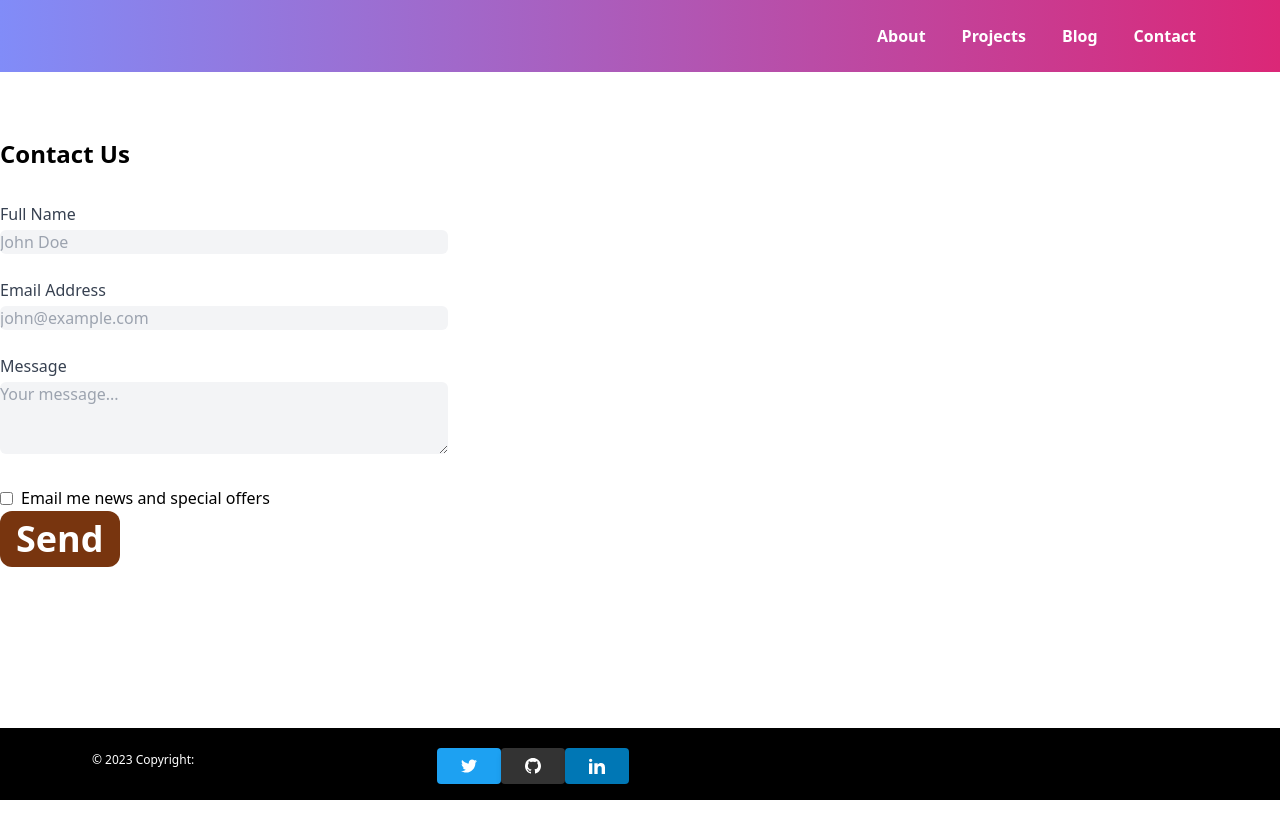
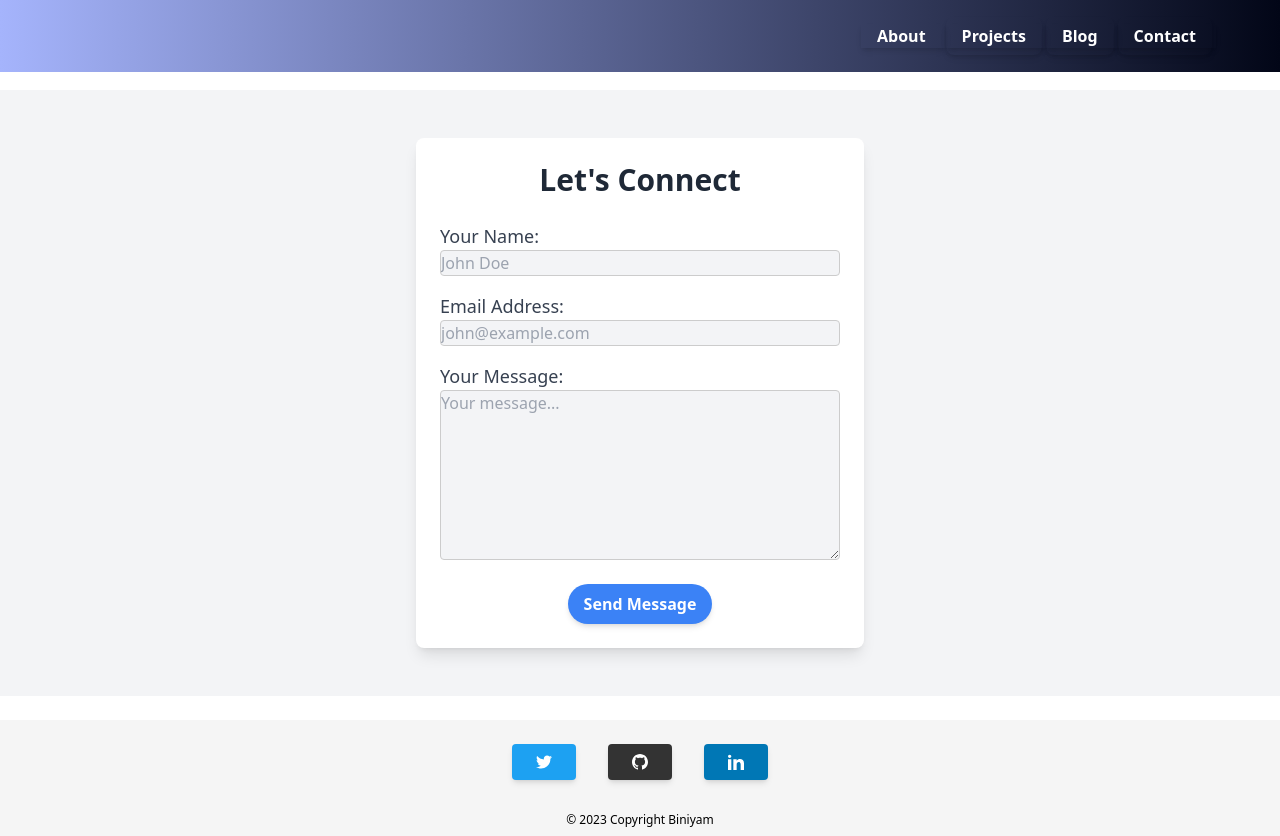
Before and after one commit to besod/Portfolio, a Django app: page /contact/ in a window 1280 px wide. Before the commit the page ends 800 px from the top, so only its background shows below. Run offline with Django 4.2, Linux system fonts and the light colour scheme; some libraries are stand-ins or nearby versions.

Commit message:
contact page done

```diff
--- a/personal/core/forms.py
+++ b/personal/core/forms.py
@@ -6,8 +6,8 @@ class ContactForm(forms.Form):
         max_length=100,
         label='Name',
         widget=forms.TextInput(attrs={
-            'class': 'form-input mt-4 block w-full py-3 px-4 rounded-md text-lg bg-white border-gray-400 focus:bg-white focus:outline-none focus:border-blue-500',
-            'placeholder': 'Name',
+            'class': "mt-1 block w-full rounded bg-gray-100 border-transparent focus:border-gray-500 focus:bg-white focus:ring-0",
+            'placeholder': 'John Doe',
             'style': 'border: 1px solid #ccc'
         }),
         required=True
@@ -15,18 +15,19 @@ class ContactForm(forms.Form):
     email = forms.EmailField(
         label='Email',
         widget=forms.EmailInput(attrs={
-                                'class': 'form-input mt-4 block w-full py-3 px-4 rounded-md text-lg bg-white border-gray-400 focus:bg-white focus:outline-none focus:border-blue-500',
-                                'placeholder': 'Email',
+                                'class': "mt-1 block w-full rounded bg-gray-100 border-transparent focus:border-gray-500 focus:bg-white focus:ring-0",
+                                'placeholder': "john@example.com",
                                 'style': 'border: 1px solid #ccc'
                                 }),
         required=True
     )
     message = forms.CharField(
         widget=forms.Textarea(attrs={
-            'class': 'form-input mt-4 block w-full py-3 px-4 rounded-md text-lg bg-white border-gray-400 focus:bg-white focus:outline-none focus:border-blue-500',
-            'placeholder': 'Message',
+            'class': "mt-1 block w-full rounded bg-gray-100 border-transparent focus:border-gray-500 focus:bg-white focus:ring-0",
+
+            'placeholder':"Your message...",
             'style': 'border: 1px solid #ccc',
-            'rows': 4  # Change this value to adjust the height
+            'rows': 7  # Change this value to adjust the height
         }),
         label='Message',
         required=True
--- /dev/null
+++ b/personal/core/static/js/navigation.js
@@ -0,0 +1,12 @@
+// Get the current URL path
+const path = window.location.pathname;
+
+// Find the navigation links
+const links = document.querySelectorAll(".nav-link");
+
+// Loop through the links and check if the link's href matches the current path
+links.forEach((link) => {
+  if (link.getAttribute("href") === path) {
+    link.classList.add("active"); // Add a class to highlight the active link
+  }
+});
--- a/personal/core/templates/common/base.html
+++ b/personal/core/templates/common/base.html
@@ -8,7 +8,7 @@
 
     <script src="https://cdn.tailwindcss.com"></script>
     <script src="https://code.jquery.com/jquery-3.6.0.min.js"></script>
-    <!-- Add icon library -->
+
     <link
       rel="stylesheet"
       href="https://cdnjs.cloudflare.com/ajax/libs/font-awesome/4.7.0/css/font-awesome.min.css"
@@ -18,102 +18,52 @@
       type="text/css"
       href="{% static 'css/style.css' %}"
     />
+    <script src="{% static 'js/navigation.js' %}"></script>
   </head>
 
   <body class="flex flex-col min-h-screen">
     <header
       id="home"
-      class="flex bg-gradient-to-r from-indigo-400 to-pink-600 py-6 px-16 fixed top-0 left-0 right-0 z-40"
+      class="flex bg-gradient-to-r from-indigo-300 to-slate-950 py-6 px-16 fixed top-0 left-0 right-0 z-40"
     >
       <nav class="navbar flex items-center w-full">
         <div class="flex-grow lg:flex lg:items-center lg:w-auto">
           <ul
             class="w-full justify-end flex-grow lg:flex lg:items-center lg:w-auto ml-auto"
           >
-            <li>
+            <li class="shadow-md transition duration-300 transform hover:scale-105">
               <a
                 href="{% url 'core:index' %}"
-                class="px-4 py-2 mr-1 text-white font-bold hover:bg-amber-600 rounded-full"
+                class="px-4 py-2 mr-1 text-white font-bold hover:bg-blue-400  rounded-lg  "
                 >About</a
               >
             </li>
-            <li>
+            <li class="shadow-md transition duration-300 transform hover:scale-105">
               <a
                 href="{% url 'core:project' %}"
-                class="px-4 py-2 mr-1 text-white font-bold hover:bg-amber-600 rounded-full"
+                class="px-4 py-2 mr-1 text-white font-bold hover:bg-blue-400 rounded-lg shadow-md transition duration-300 transform hover:scale-105"
               >
                 Projects
               </a>
             </li>
 
-            <li>
+            <li class="shadow-md transition duration-300 transform hover:scale-105">
               <a
                 href="{% url 'core:blog' %}"
-                class="px-4 py-2 mr-1 text-white font-bold hover:bg-amber-600 rounded-full"
+                class="px-4 py-2 mr-1 text-white font-bold hover:bg-blue-400 rounded-lg shadow-md transition duration-300 transform hover:scale-105"
                 >Blog</a
               >
             </li>
-            <li>
+            <li class="shadow-md transition duration-300 transform hover:scale-105">
               <a
                 href="{% url 'core:contact' %}"
-                class="px-4 py-2 mr-1 text-white font-bold hover:bg-amber-600 rounded-full"
+                class="px-4 py-2 mr-1 text-white font-bold hover:bg-blue-400 rounded-lg shadow-md transition duration-300 transform hover:scale-105"
                 >Contact</a
               >
             </li>
           </ul>
         </div>
 
-        <!-- search form  -->
-        <!-- <form class="flex items-center ml-4 pl-0" action="" method="get">
-          <label for="simple-search" class="sr-only">Search</label>
-          <div class="relative w-full">
-            <div
-              class="absolute inset-y-0 left-0 flex items-center pl-3 pointer-events-none"
-            >
-              <svg
-                aria-hidden="true"
-                class="w-5 h-5 text-gray-500 dark:text-gray-400"
-                fill="currentColor"
-                viewBox="0 0 20 20"
-                xmlns="http://www.w3.org/2000/svg"
-              >
-                <path
-                  fill-rule="evenodd"
-                  d="M8 4a4 4 0 100 8 4 4 0 000-8zM2 8a6 6 0 1110.89 3.476l4.817 4.817a1 1 0 01-1.414 1.414l-4.816-4.816A6 6 0 012 8z"
-                  clip-rule="evenodd"
-                ></path>
-              </svg>
-            </div>
-            <input
-              type="text"
-              id="simple-search"
-              class="bg-gray-50 border border-gray-300 text-gray-900 text-sm rounded-lg focus:ring-amber-500 focus:border-amber-500 block w-full pl-10 p-2.5 dark:bg-gray-700 dark:border-gray-600 dark:placeholder-gray-400 dark:text-white dark:focus:ring-amber-500 dark:focus:border-amber-500"
-              name="q"
-              placeholder="Search"
-              required
-            />
-          </div>
-          <button
-            type="submit"
-            class="p-2.5 ml-2 text-sm font-medium text-white bg-amber-500 rounded-lg border border-amber-500 hover:bg-amber-600 focus:ring-4 focus:outline-none focus:ring-amber-500 dark:bg-amber-600 dark:hover:bg-amber-600 dark:focus:ring-amber-600"
-          >
-            <svg
-              class="w-5 h-5"
-              fill="none"
-              stroke="currentColor"
-              viewBox="0 0 24 24"
-              xmlns="http://www.w3.org/2000/svg"
-            >
-              <path
-                stroke-linecap="round"
-                stroke-linejoin="round"
-                stroke-width="2"
-                d="M21 21l-6-6m2-5a7 7 0 11-14 0 7 7 0 0114 0z"
-              ></path>
-            </svg>
-            <span class="sr-only">Search</span>
-          </button>
-        </form> -->
        </nav>
     </header>
 
@@ -122,25 +72,16 @@
     </div>
 
     <!-- footer content -->
-    <footer
-      class="bg-black text-center pl-20 text-white lg:text-left text-xs z-10"
-    >
-      <div class="mx-3 pt-5 text-center md:text-left pb-2">
-        <div class="grid-1 grid gap-1 md:grid-cols-2 lg:grid-cols-4">
-          <div>
-            <div class="bg-black text-white mt-1">
-              <span>© 2023 Copyright:</span>
-            </div>
-          </div>
-          <div>
-            <div class="flex justify-center items-center">
-              <div class="flex justify-center items-center">
+    <footer id="footer" class=" mt-6 bg-neutral-100">
+      <ul class="flex justify-center justify-items-center p-2  text-white lg:text-left text-xs  " >
+
+           <li class="p-4 ">
                   <!-- Twitter -->
                   <button
                     type="button"
                     data-te-ripple-init
                     data-te-ripple-color="light"
-                  class="hover:text-orange-400 mb-2 inline-block rounded px-6 py-2.5 text-xs font-medium uppercase leading-normal text-white shadow-md transition duration-150 ease-in-out hover:shadow-lg focus:shadow-lg focus:outline-none focus:ring-0 active:shadow-lg"
+                    class="hover:text-orange-400 mb-2 inline-block rounded px-6 py-2.5 text-xs font-medium uppercase leading-normal text-white shadow-md transition duration-150 ease-in-out hover:shadow-lg focus:shadow-lg focus:outline-none focus:ring-0 active:shadow-lg shadow-md transition duration-300 transform hover:scale-105"
                     style="background-color: #1da1f2"
                   >
                     <svg
@@ -154,8 +95,10 @@
                       />
                     </svg>
                   </button>
+                </li>
 
                   <!-- github -->
+                  <li class="p-4">
                   <a
                     href="https://github.com/besod?tab=repositories"
                     target="_blank"
@@ -165,7 +108,7 @@
                       type="button"
                       data-te-ripple-init
                       data-te-ripple-color="light"
-                    class="hover:text-orange-400 mb-2 inline-block rounded px-6 py-2.5 text-xs font-medium uppercase leading-normal text-white shadow-md transition duration-150 ease-in-out hover:shadow-lg focus:shadow-lg focus:outline-none focus:ring-0 active:shadow-lg"
+                      class="hover:text-orange-400 mb-2 inline-block rounded px-6 py-2.5 text-xs font-medium uppercase leading-normal text-white shadow-md transition duration-150 ease-in-out hover:shadow-lg focus:shadow-lg focus:outline-none focus:ring-0 active:shadow-lg shadow-md transition duration-300 transform hover:scale-105"
                       style="background-color: #333"
                     >
                       <svg
@@ -180,9 +123,9 @@
                       </svg>
                     </button>
                   </a>
-
+                </li>
                   <!-- Linkedin -->
-                <a
+                  <li class="p-4"><a
                     href="https://www.linkedin.com/in/biniyam-negussie/"
                     target="_blank"
                     rel="noopener noreferrer"
@@ -191,7 +134,7 @@
                       type="button"
                       data-te-ripple-init
                       data-te-ripple-color="light"
-                    class="hover:text-orange-400 mb-2 inline-block rounded px-6 py-2.5 text-xs font-medium uppercase leading-normal text-white shadow-md transition duration-150 ease-in-out hover:shadow-lg focus:shadow-lg focus:outline-none focus:ring-0 active:shadow-lg"
+                      class="hover:text-orange-400 mb-2 inline-block rounded px-6 py-2.5 text-xs font-medium uppercase leading-normal text-white shadow-md transition duration-150 ease-in-out hover:shadow-lg focus:shadow-lg focus:outline-none focus:ring-0 active:shadow-lg shadow-md transition duration-300 transform hover:scale-105"
                       style="background-color: #0077b5"
                     >
                       <svg
@@ -205,12 +148,18 @@
                         />
                       </svg>
                     </button>
-                </a>
+                  </a> </li>
+                </div>
+              </li>
             </div>
           </div>
         </div>
-        </div>
-      </div>
+
+      </ul>
+      <ul class="flex justify-center justify-items-center  text-black lg:text-left text-xs  pb-2">
+        <li class="">
+          <span>© 2023 Copyright Biniyam</span>
+      </li></ul>
     </footer>
   </body>
 </html>
--- a/personal/core/templates/contact.html
+++ b/personal/core/templates/contact.html
@@ -1,60 +1,50 @@
 {% extends "common/base.html" %} {% load static %} {% block content %}
 
-<div class="py-12">
-  <h2 class="text-2xl font-bold">Contact Us</h2>
-  <div class="mt-8 max-w-md">
-    <div class="grid grid-cols-1 gap-6">
-      <label class="block">
-        <span class="text-gray-700">Full Name</span>
-        <input
-          type="text"
-          class="mt-1 block w-full rounded-md bg-gray-100 border-transparent focus:border-gray-500 focus:bg-white focus:ring-0"
-          placeholder="John Doe"
-        />
-      </label>
-
-      <label class="block">
-        <span class="text-gray-700">Email Address</span>
-        <input
-          type="email"
-          class="mt-1 block w-full rounded-md bg-gray-100 border-transparent focus:border-gray-500 focus:bg-white focus:ring-0"
-          placeholder="john@example.com"
-        />
-      </label>
-
-
-      <label class="block">
-        <span class="text-gray-700">Message</span>
-        <textarea
-          class="mt-1 block w-full rounded-md bg-gray-100 border-transparent focus:border-gray-500 focus:bg-white focus:ring-0"
-          rows="3"
-          placeholder="Your message..."
-        ></textarea>
-      </label>
-
-      <div class="block">
-        <div class="mt-2">
-          <div>
-            <label class="inline-flex items-center">
-              <input
-                type="checkbox"
-                class="rounded bg-gray-200 border-transparent focus:border-transparent focus:bg-gray-200 text-gray-700 focus:ring-1 focus:ring-offset-2 focus:ring-gray-500"
-              />
-              <span class="ml-2">Email me news and special offers</span>
-            </label>
+<div class="py-12 bg-gray-100">
+  <div class="max-w-md mx-auto p-6 bg-white rounded-lg shadow-lg text-center">
+    <h2 class="text-3xl font-semibold text-gray-800 mb-6">Let's Connect</h2>
+    <form action="{% url 'core:contact' %}" method="POST">
+      {% csrf_token %}
+      <div class="mb-4">
+        <label
+          for="id_name"
+          class="text-gray-700 text-lg font-medium float-left"
+          >Your Name:</label
+        >
+        {{ form.name }} {% if form.name.errors %}
+        <p class="text-red-500">{{ form.name.errors }}</p>
+        {% endif %}
       </div>
+      <div class="mb-4">
+        <label
+          for="id_email"
+          class="text-gray-700 text-lg font-medium float-left"
+          >Email Address:</label
+        >
+        {{ form.email }} {% if form.email.errors %}
+        <p class="text-red-500">{{ form.email.errors }}</p>
+        {% endif %}
       </div>
+      <div class="mb-6">
+        <label
+          for="id_message"
+          class="text-gray-700 text-lg font-medium float-left"
+          >Your Message:</label
+        >
+        {{ form.message }} {% if form.message.errors %}
+        <p class="text-red-500">{{ form.message.errors }}</p>
+        {% endif %}
       </div>
-    </div>
-  </div>
+      <div class="flex justify-center">
         <button
           type="submit"
-          class="bg-amber-900 hover:bg-amber-600 text-white font-bold text-3xl md:text-4xl py-2 px-4 rounded-xl"
+          class="bg-blue-500 hover:bg-blue-700 text-white font-semibold py-2 px-4 rounded-full shadow-md transition duration-300 transform hover:scale-105"
         >
-          Send
+          Send Message
         </button>
-        <div class="mt-1"></div>
+      </div>
     </form>
   </div>
 </div>
+
 {% endblock %}
```
Also changed, not shown: personal/core/templates/emailsent.html (+18 -1 lines), personal/core/templates/projects.html (+14 -4 lines), personal/core/static/images/placeholder.png (added), personal/media/image/2854507.jpg (added). Lines whose indentation alone changed are shown as unchanged.
